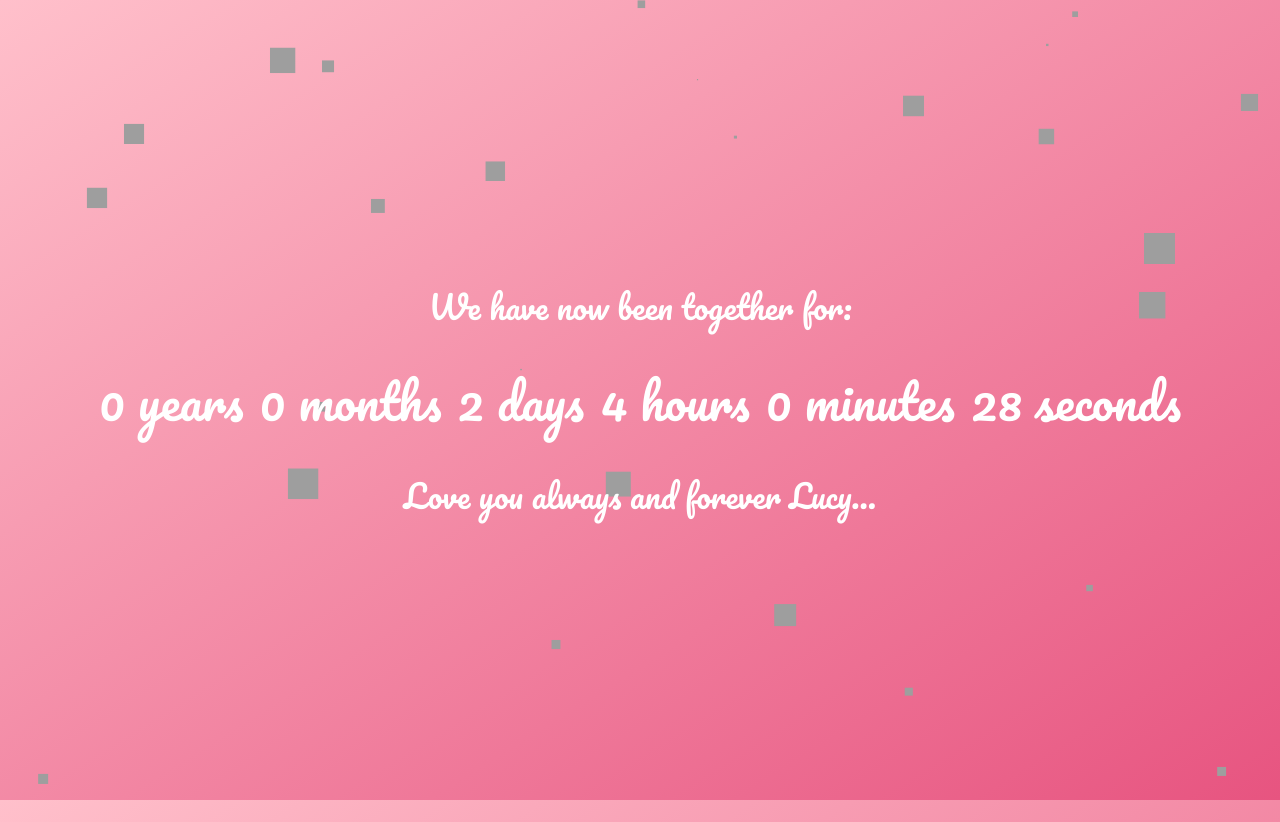
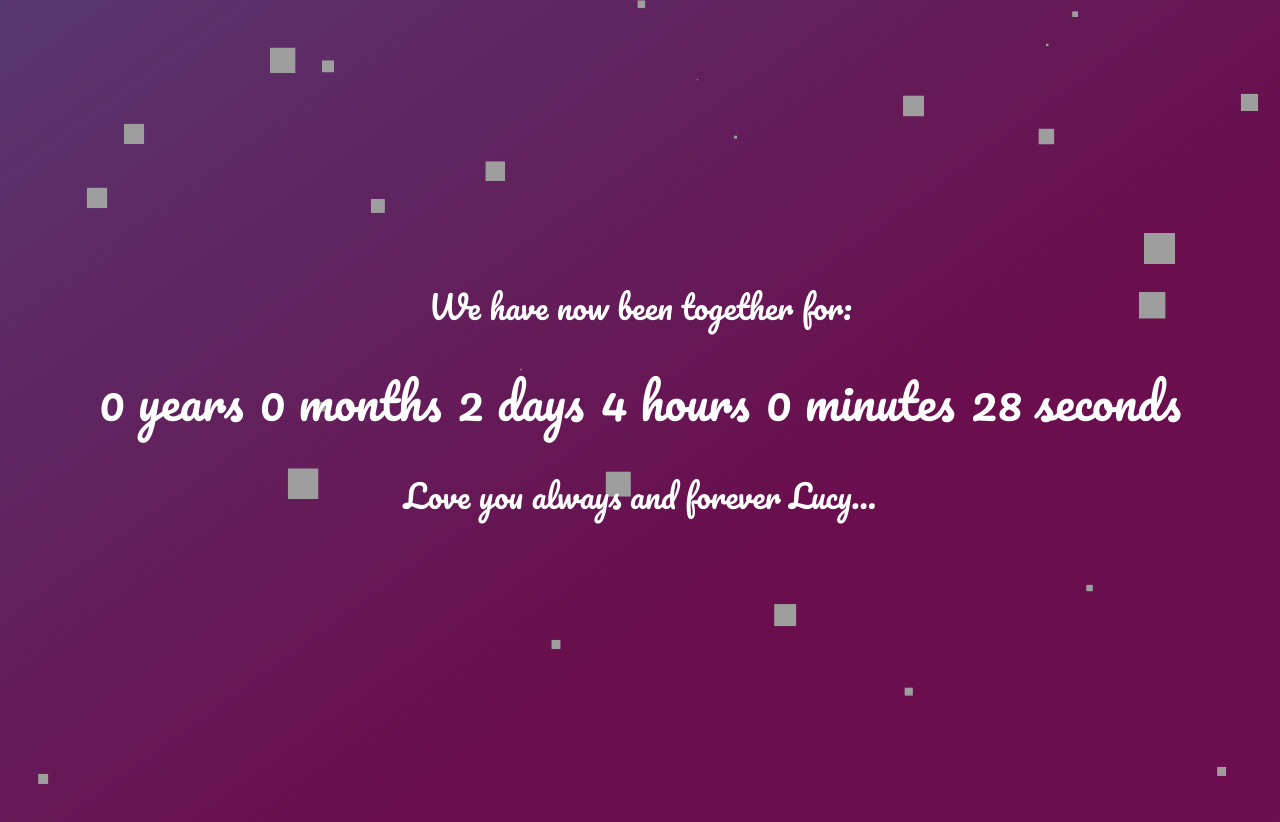
Before and after one commit to abs3nce/angular-lnk, an Angular app: page / in a window 1280 px wide. Built offline with nearby package versions, Linux system fonts and the light colour scheme.

Commit message:
- background gradient color spin

```diff
--- a/src/styles.scss
+++ b/src/styles.scss
@@ -1,13 +1,71 @@
 /* You can add global styles to this file, and also import other style files */
-@import url('https://fonts.googleapis.com/css?family=Pacifico&display=swap');
+@import url("https://fonts.googleapis.com/css?family=Pacifico&display=swap");
 
 body {
-    padding: 0;
-    margin: 0;
+  padding: 0;
+  margin: 0;
 
-    background-image: linear-gradient(to bottom right, #ffc0cb, #e75480);
-    color: #fff;
+  //background-image: linear-gradient(to bottom right, #ffc0cb, #e75480);
 
-    font-family: 'Pacifico', cursive;
-    font-size: 6vh;
+  background: linear-gradient(
+    324deg,
+    #ff596f,
+    #ff7488,
+    #ff7366,
+    #ff7a44,
+    #ffb054,
+    #b31983,
+    #a01675,
+    #8e1467,
+    #7c115a,
+    #6a0e4d,
+    #2f97c1,
+    #1ccad8,
+    #15e6cd,
+    #0799fc
+  );
+  background-size: 2800% 2800%;
+
+  -webkit-animation: AnimationName 59s ease infinite;
+  -moz-animation: AnimationName 59s ease infinite;
+  animation: AnimationName 59s ease infinite;
+
+  @-webkit-keyframes AnimationName {
+    0% {
+      background-position: 23% 0%;
+    }
+    50% {
+      background-position: 78% 100%;
+    }
+    100% {
+      background-position: 23% 0%;
+    }
+  }
+  @-moz-keyframes AnimationName {
+    0% {
+      background-position: 23% 0%;
+    }
+    50% {
+      background-position: 78% 100%;
+    }
+    100% {
+      background-position: 23% 0%;
+    }
+  }
+  @keyframes AnimationName {
+    0% {
+      background-position: 23% 0%;
+    }
+    50% {
+      background-position: 78% 100%;
+    }
+    100% {
+      background-position: 23% 0%;
+    }
+  }
+
+  color: #fff;
+
+  font-family: "Pacifico", cursive;
+  font-size: 6vh;
 }
```
